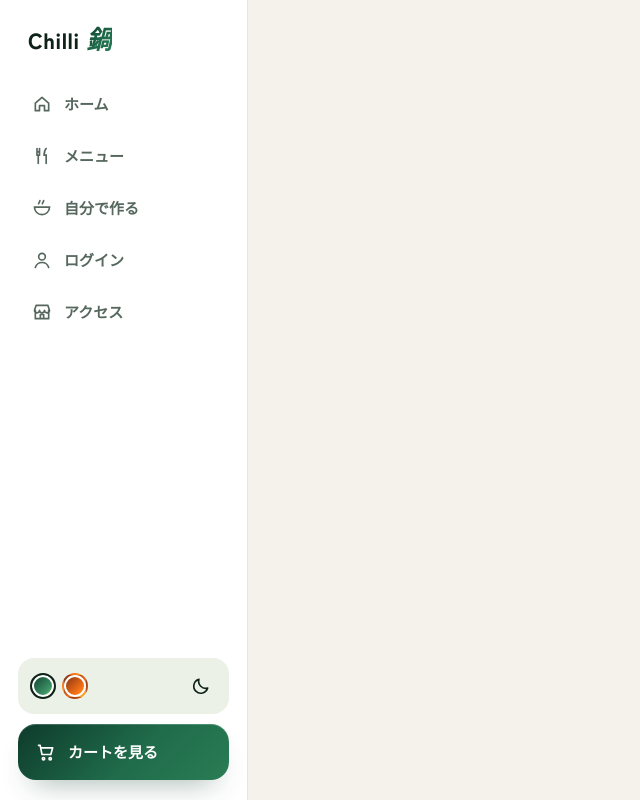
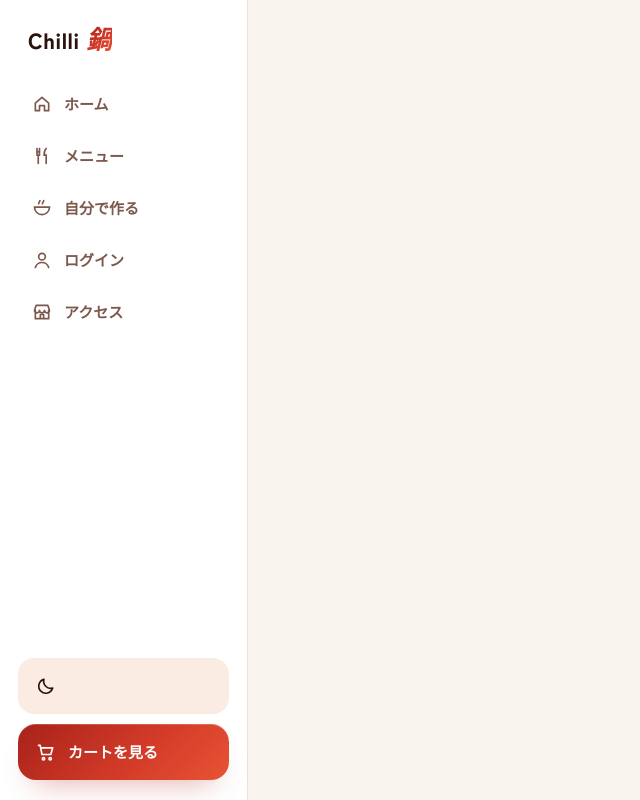
Before and after one commit to Shein1101/Malatang, a PHP site: page /includes/header.php in a window 1280 px wide. Shown: the whole page, without its empty margins (0-640 px from the left). Run offline with PHP 8.4, Linux system fonts and the light colour scheme.

Commit message:
[UPDATE] updating design and color ways

```diff
--- a/assets/css/style.css
+++ b/assets/css/style.css
@@ -1,10 +1,9 @@
 /* =========================================================
    Chilli 鍋 — shared stylesheet
-   Design: "Gradient bento" (v5, 2026-11)
-   Two palettes you can switch live (assets/js/theme.js):
-     data-palette="forest" (default) — deep green → fresh green, citrus-lime pop
-     data-palette="ember"            — deep burnt orange → amber, golden pop
-   Each has light + dark. Desktop: left sidebar. Phones: floating dock.
+   Design: "Gradient bento" (v6, 2026-11)
+   One appetizing CHILI RED palette (deep chili → warm red, golden pop),
+   in light + dark (assets/js/theme.js toggles light/dark). Desktop: left
+   sidebar. Phones: floating dock.
    Buttons: rounded-square gradients with an arrow bubble; tonal secondary.
 
    Every page loads this file, after Bootstrap 5.
@@ -41,92 +40,59 @@
   --disabled-bg: #ECE8E0; --disabled-ink: #9A938A;
 }
 
-/* ---------- palette: FOREST (default) ---------- */
-:root, [data-palette="forest"] {
-  --bg: #F4F2EA;           /* page: warm sage-cream */
+/* ---------- palette: CHILI RED ---------- */
+:root {
+  --bg: #FAF4EE;           /* page: warm appetizing cream */
   --surface: #FFFFFF;
-  --soft: #ECF1E8;         /* quiet tinted bands */
-  --soft-2: #DFE9DC;
-  --ink: #0F2219;
-  --muted: #56685E;
-  --line: #E1E7DD;
-  --line-strong: #C9D5CA;
-  --placeholder: #8A9A90;
-  --chili: #1E6B48;        /* accent: links, prices, active marks */
-  --chili-dark: #0E3B2C;
-  --chili-soft: #E2F0E5;
+  --soft: #FBECE3;         /* quiet warm bands */
+  --soft-2: #F6DACE;
+  --ink: #2A130C;
+  --muted: #7C584C;
+  --line: #F0E0D6;
+  --line-strong: #E4C9BC;
+  --placeholder: #A98979;
+  --chili: #CE3A24;        /* accent: links, prices, active marks */
+  --chili-dark: #9E2A16;
+  --chili-soft: #FBE3DA;
   --on-chili: #FFFFFF;
   --on-primary: #FFFFFF;   /* text on the main gradient */
-  --grad-primary: linear-gradient(135deg, #0E3B2C 0%, #1F6B4A 55%, #2A7D55 100%);
-  --grad-tonal: linear-gradient(135deg, #E3F0E6 0%, #EEF5DC 100%);
-  --grad-hero: radial-gradient(60% 80% at 90% 10%, rgba(201, 226, 101, .55), transparent 60%), linear-gradient(140deg, #0B2E22 0%, #155C40 48%, #3C9466 100%);
-  --grad-soft: linear-gradient(135deg, #EAF4EC 0%, #F7F4E6 100%);
-  --glow: rgba(14, 59, 44, .45);
-  --mix: #C9E265;          /* citrus-lime pop */
-  --on-mix: #0E2A1D;
-  --yellow: #C9E265; --on-yellow: #0E2A1D;     /* badges, counts */
-  --tab-active: #0E3B2C; --on-tab-active: #FFFFFF;
-  --bar: #0E3B2C; --on-bar: #FFFFFF;
-  --forest: #0B2E22; --forest-2: #1C6145;      /* deep panels: receipt, banner, footer */
-  --brass: #C9E265; --brass-soft: #DDEFA6;
-  --shadow: 0 1px 2px rgba(15, 34, 25, .05), 0 18px 40px -20px rgba(15, 34, 25, .25);
-  --shadow-hover: 0 2px 4px rgba(15, 34, 25, .06), 0 28px 50px -22px rgba(15, 34, 25, .35);
+  --grad-primary: linear-gradient(135deg, #A8221A 0%, #D23A28 55%, #E85334 100%);
+  --grad-tonal: linear-gradient(135deg, #FCE3D9 0%, #FDEFD7 100%);
+  --grad-hero: radial-gradient(60% 80% at 90% 10%, rgba(249, 191, 74, .55), transparent 60%), linear-gradient(140deg, #5A0F08 0%, #B5281A 48%, #E05A32 100%);
+  --grad-soft: linear-gradient(135deg, #FDECE3 0%, #FBF3E4 100%);
+  --glow: rgba(178, 40, 26, .45);
+  --mix: #F7B733;          /* warm golden pop */
+  --on-mix: #3A1206;
+  --yellow: #F7C14A; --on-yellow: #3A1206;     /* badges, counts */
+  --tab-active: #7C2114; --on-tab-active: #FFFFFF;
+  --bar: #7C2114; --on-bar: #FFFFFF;
+  --forest: #4A0F08; --forest-2: #9A1F12;      /* deep panels: receipt, banner, footer */
+  --brass: #F7C14A; --brass-soft: #F9D98C;
+  --shadow: 0 1px 2px rgba(42, 19, 12, .05), 0 18px 40px -20px rgba(42, 19, 12, .25);
+  --shadow-hover: 0 2px 4px rgba(42, 19, 12, .06), 0 28px 50px -22px rgba(42, 19, 12, .35);
   --card-border: transparent;
 }
-[data-theme="dark"], [data-theme="dark"][data-palette="forest"] {
+[data-theme="dark"] {
   color-scheme: dark;
-  --bg: #08130E; --surface: #0F1F18; --soft: #152A20; --soft-2: #1C3428;
-  --ink: #E9F2EC; --muted: #9DB3A6; --line: #1F3529; --line-strong: #2C4A3A; --placeholder: #6F887A;
-  --chili: #7FD3A0; --chili-dark: #A6E2BD; --chili-soft: rgba(127, 211, 160, .14); --on-chili: #06140D;
-  --on-primary: #06140D;
-  --grad-primary: linear-gradient(135deg, #5FBF86 0%, #9AD86E 100%);
-  --grad-tonal: linear-gradient(135deg, #16301F 0%, #1E3A22 100%);
-  --grad-hero: radial-gradient(60% 80% at 90% 10%, rgba(201, 226, 101, .30), transparent 60%), linear-gradient(140deg, #06231A 0%, #0F4532 55%, #1E6B48 100%);
-  --grad-soft: linear-gradient(135deg, #10241A 0%, #17291A 100%);
-  --glow: rgba(95, 191, 134, .35);
-  --yellow: #C9E265; --on-yellow: #0E2A1D;
-  --tab-active: #E9F2EC; --on-tab-active: #08130E;
-  --bar: #1C3428; --on-bar: #E9F2EC;
-  --forest: #071C14; --forest-2: #0F3B2A;
-  --disabled-bg: #1F3529; --disabled-ink: #6F887A;
+  --bg: #140806; --surface: #1F0F0A; --soft: #2A150E; --soft-2: #371C13;
+  --ink: #F8E9E3; --muted: #C6A295; --line: #3A1F17; --line-strong: #502C20; --placeholder: #946F60;
+  --chili: #FF8666; --chili-dark: #FFA488; --chili-soft: rgba(255, 134, 102, .15); --on-chili: #230A04;
+  --on-primary: #230A04;
+  --grad-primary: linear-gradient(135deg, #E04A30 0%, #FF8A4D 100%);
+  --grad-tonal: linear-gradient(135deg, #2E160D 0%, #331E0F 100%);
+  --grad-hero: radial-gradient(60% 80% at 90% 10%, rgba(249, 191, 74, .30), transparent 60%), linear-gradient(140deg, #2A0A04 0%, #7C1E10 55%, #C2410C 100%);
+  --grad-soft: linear-gradient(135deg, #24130B 0%, #2A190B 100%);
+  --glow: rgba(255, 122, 77, .35);
+  --mix: #F7C14A; --on-mix: #3A1206;
+  --yellow: #F7C14A; --on-yellow: #3A1206;
+  --tab-active: #F8E9E3; --on-tab-active: #140806;
+  --bar: #371C13; --on-bar: #F8E9E3;
+  --forest: #200905; --forest-2: #5A160B;
+  --disabled-bg: #3A1F17; --disabled-ink: #946F60;
   --orange: #F2A65A; --orange-soft: rgba(242, 166, 90, .14);
   --green: #4CC487; --green-ink: #4CC487; --green-soft: rgba(76, 196, 135, .14); --gold: #E0B25C;
   --shadow: 0 1px 2px rgba(0, 0, 0, .3), 0 18px 40px -20px rgba(0, 0, 0, .6);
   --shadow-hover: 0 2px 4px rgba(0, 0, 0, .35), 0 28px 50px -22px rgba(0, 0, 0, .7);
-}
-
-/* ---------- palette: EMBER ---------- */
-[data-palette="ember"] {
-  --bg: #FBF3EA; --surface: #FFFFFF; --soft: #F8EADC; --soft-2: #F2DCC6;
-  --ink: #2A1408; --muted: #75594A; --line: #EFDFCF; --line-strong: #E0C8B1; --placeholder: #A88C7C;
-  --chili: #B5400E; --chili-dark: #7C2D12; --chili-soft: #FCE6D6; --on-chili: #FFFFFF;
-  --on-primary: #FFFFFF;
-  --grad-primary: linear-gradient(135deg, #7C2D12 0%, #B5400E 55%, #C2470F 100%);
-  --grad-tonal: linear-gradient(135deg, #FDE6D3 0%, #FDF0D2 100%);
-  --grad-hero: radial-gradient(60% 80% at 90% 10%, rgba(251, 191, 36, .6), transparent 60%), linear-gradient(140deg, #6B230C 0%, #C2410C 50%, #F97316 100%);
-  --grad-soft: linear-gradient(135deg, #FFF0E2 0%, #FDF6E6 100%);
-  --glow: rgba(194, 65, 12, .45);
-  --mix: #FBBF24; --on-mix: #2A1408;
-  --yellow: #FBBF24; --on-yellow: #2A1408;
-  --tab-active: #2A1408; --on-tab-active: #FFFFFF;
-  --bar: #2A1408; --on-bar: #FFFFFF;
-  --forest: #3B1205; --forest-2: #8A3410;
-  --brass: #FBBF24; --brass-soft: #FCD989;
-}
-[data-theme="dark"][data-palette="ember"] {
-  color-scheme: dark;
-  --bg: #140A05; --surface: #1E120B; --soft: #2A1A10; --soft-2: #352214;
-  --ink: #FBEDE2; --muted: #C4A592; --line: #36231A; --line-strong: #4B3123; --placeholder: #8E7363;
-  --chili: #FB923C; --chili-dark: #FDBA74; --chili-soft: rgba(251, 146, 60, .14); --on-chili: #1E0D04;
-  --on-primary: #1E0D04;
-  --grad-primary: linear-gradient(135deg, #F97316 0%, #FBBF24 100%);
-  --grad-tonal: linear-gradient(135deg, #2E1A0D 0%, #33230D 100%);
-  --grad-hero: radial-gradient(60% 80% at 90% 10%, rgba(251, 191, 36, .28), transparent 60%), linear-gradient(140deg, #2A0D04 0%, #6B230C 55%, #A8390C 100%);
-  --grad-soft: linear-gradient(135deg, #24140A 0%, #2A1B0B 100%);
-  --glow: rgba(249, 115, 22, .35);
-  --tab-active: #FBEDE2; --on-tab-active: #140A05;
-  --bar: #352214; --on-bar: #FBEDE2;
-  --forest: #200A03; --forest-2: #5A1E09;
 }
 
 /* ---------- 2. Base ---------- */
@@ -502,16 +468,6 @@ a.card-bowl:hover .pick .arrow { background: rgba(255, 255, 255, .2); }
 .logo-name { font-family: var(--font); font-weight: 900; font-size: 22px; line-height: 1.1; letter-spacing: .02em; }
 .logo-name em { font-family: var(--font-num); font-style: italic; font-weight: 600; font-size: 1.15em; background: var(--grad-primary); -webkit-background-clip: text; background-clip: text; color: transparent; }
 .logo-sub  { display: block; font-size: 10px; font-weight: 500; color: var(--muted); }
-
-/* palette switch: two gradient dots */
-.palette-switch { display: inline-flex; gap: 6px; padding: 4px; }
-.palette-switch button {
-  width: 26px; height: 26px; padding: 0; border: 2px solid transparent; border-radius: 50%; cursor: pointer;
-  box-shadow: inset 0 0 0 2px var(--surface);
-}
-.palette-switch [data-palette-pick="forest"] { background: linear-gradient(135deg, #0E3B2C, #3C9466 70%, #C9E265); }
-.palette-switch [data-palette-pick="ember"] { background: linear-gradient(135deg, #7C2D12, #F97316 70%, #FBBF24); }
-.palette-switch button[aria-pressed="true"] { border-color: var(--ink); }
 
 /* cart: big gradient button in the sidebar */
 .cart-btn {
--- a/assets/js/theme.js
+++ b/assets/js/theme.js
@@ -1,11 +1,9 @@
-// assets/js/theme.js — ライト / ダーク と カラー (フォレスト / エンバー) の切り替え. Owner: Lin
-// <head> で読み込む: 画面を描く前に色を決めるので、ちらつかない。デフォルトは ライト + フォレスト
-// data-bs-theme は Bootstrap の表・フォーム (管理画面) のため
-//   class="theme-toggle" のボタン           → ライト ⇔ ダーク
-//   data-palette-pick="forest" / "ember"   → カラー (includes/header.php のサイドバー)
+// assets/js/theme.js — ライト / ダーク の切り替え. Owner: Lin
+// <head> で読み込む: 画面を描く前に色を決めるので、ちらつかない。デフォルトは ライト。
+// 色は赤 (チリレッド) 1色。data-bs-theme は Bootstrap の表・フォーム (管理画面) のため。
+//   class="theme-toggle" のボタン → ライト ⇔ ダーク
 (function () {
   var root = document.documentElement;
-  var PALETTES = ['forest', 'ember'];
 
   function read(key) {
     try {
@@ -26,26 +24,11 @@
     root.setAttribute('data-theme', theme);
     root.setAttribute('data-bs-theme', theme);
   }
-  function applyPalette(palette) {
-    root.setAttribute('data-palette', palette);
-    var mark = function () {
-      document.querySelectorAll('[data-palette-pick]').forEach(function (b) {
-        b.setAttribute('aria-pressed', b.getAttribute('data-palette-pick') === palette ? 'true' : 'false');
-      });
-    };
-    if (document.readyState === 'loading') document.addEventListener('DOMContentLoaded', mark);
-    else mark();
-  }
   function savedTheme() {
     return read('theme') === 'dark' ? 'dark' : 'light';
   }
-  function savedPalette() {
-    var p = read('palette');
-    return PALETTES.indexOf(p) >= 0 ? p : 'forest';
-  }
 
   applyTheme(savedTheme());
-  applyPalette(savedPalette());
 
   document.addEventListener('click', function (e) {
     if (e.target.closest('.theme-toggle')) {
@@ -53,17 +36,10 @@
       applyTheme(next);
       write('theme', next);
     }
-    var pick = e.target.closest('[data-palette-pick]');
-    if (pick) {
-      var palette = pick.getAttribute('data-palette-pick');
-      applyPalette(palette);
-      write('palette', palette);
-    }
   });
 
   // ほかのタブ・管理画面のプレビューも同じ色にする
   window.addEventListener('storage', function (e) {
     if (e.key === 'theme') applyTheme(savedTheme());
-    if (e.key === 'palette') applyPalette(savedPalette());
   });
 })();
--- a/includes/admin_header.php
+++ b/includes/admin_header.php
@@ -66,10 +66,6 @@ $adminNav  = [
   <?php endif; ?>
   <div class="side-foot">
     <div class="side-tools">
-      <div class="palette-switch" role="group" aria-label="カラー">
-        <button type="button" data-palette-pick="forest" aria-pressed="true" aria-label="カラー: フォレスト (緑)" title="フォレスト (緑)"></button>
-        <button type="button" data-palette-pick="ember" aria-pressed="false" aria-label="カラー: エンバー (オレンジ)" title="エンバー (オレンジ)"></button>
-      </div>
       <button class="theme-toggle" type="button" aria-label="ライトとダークを切り替える">
         <svg class="i-sun"><use href="#i-sun"></use></svg>
         <svg class="i-moon"><use href="#i-moon"></use></svg>
--- a/includes/header.php
+++ b/includes/header.php
@@ -66,10 +66,6 @@ $tab = function (array $pages) use ($current) {
   </nav>
   <div class="side-foot">
     <div class="side-tools">
-      <div class="palette-switch" role="group" aria-label="カラー">
-        <button type="button" data-palette-pick="forest" aria-pressed="true" aria-label="カラー: フォレスト (緑)" title="フォレスト (緑)"></button>
-        <button type="button" data-palette-pick="ember" aria-pressed="false" aria-label="カラー: エンバー (オレンジ)" title="エンバー (オレンジ)"></button>
-      </div>
       <button class="theme-toggle" type="button" aria-label="ライトとダークを切り替える">
         <svg class="i-sun"><use href="#i-sun"></use></svg>
         <svg class="i-moon"><use href="#i-moon"></use></svg>
```
